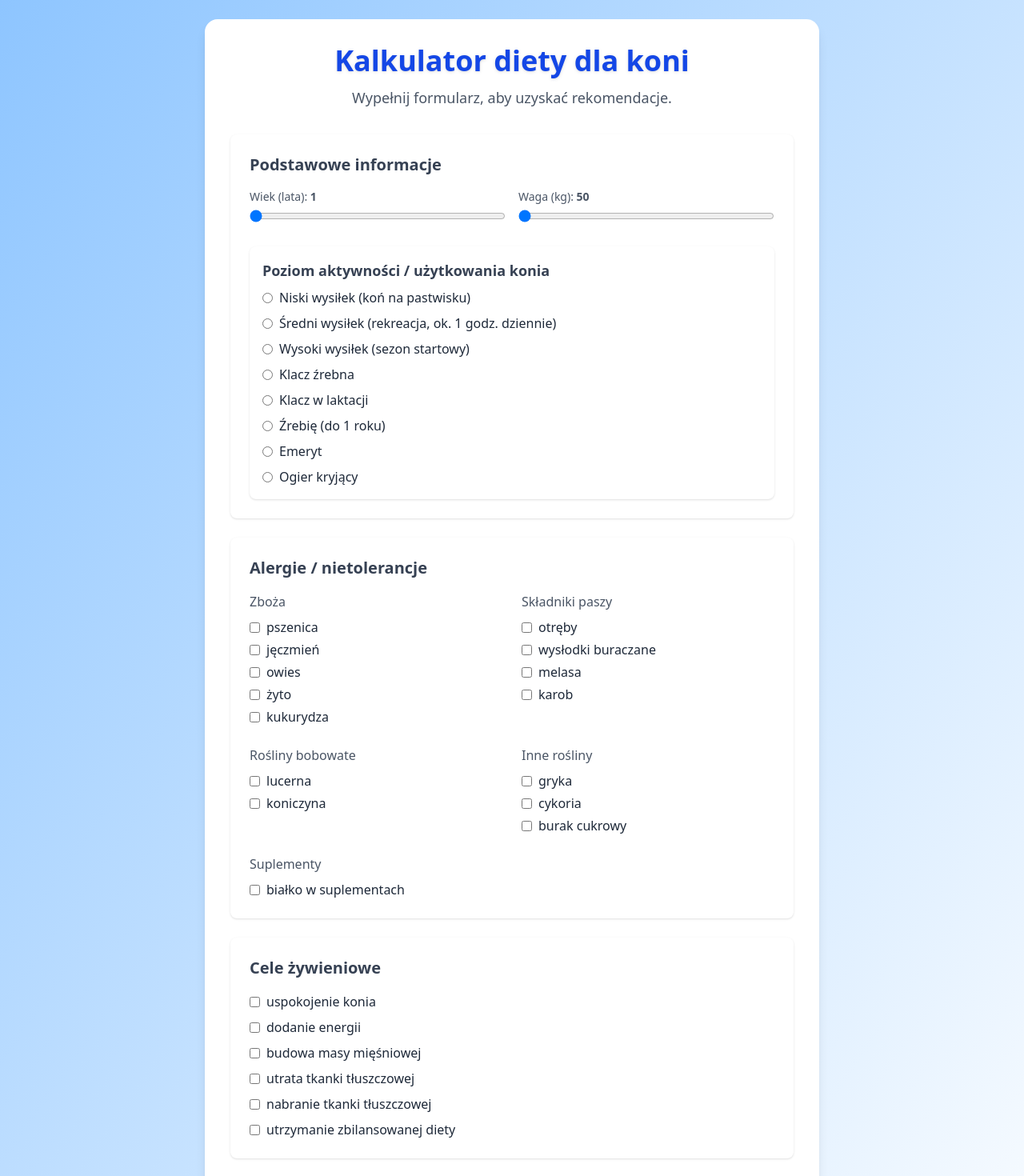
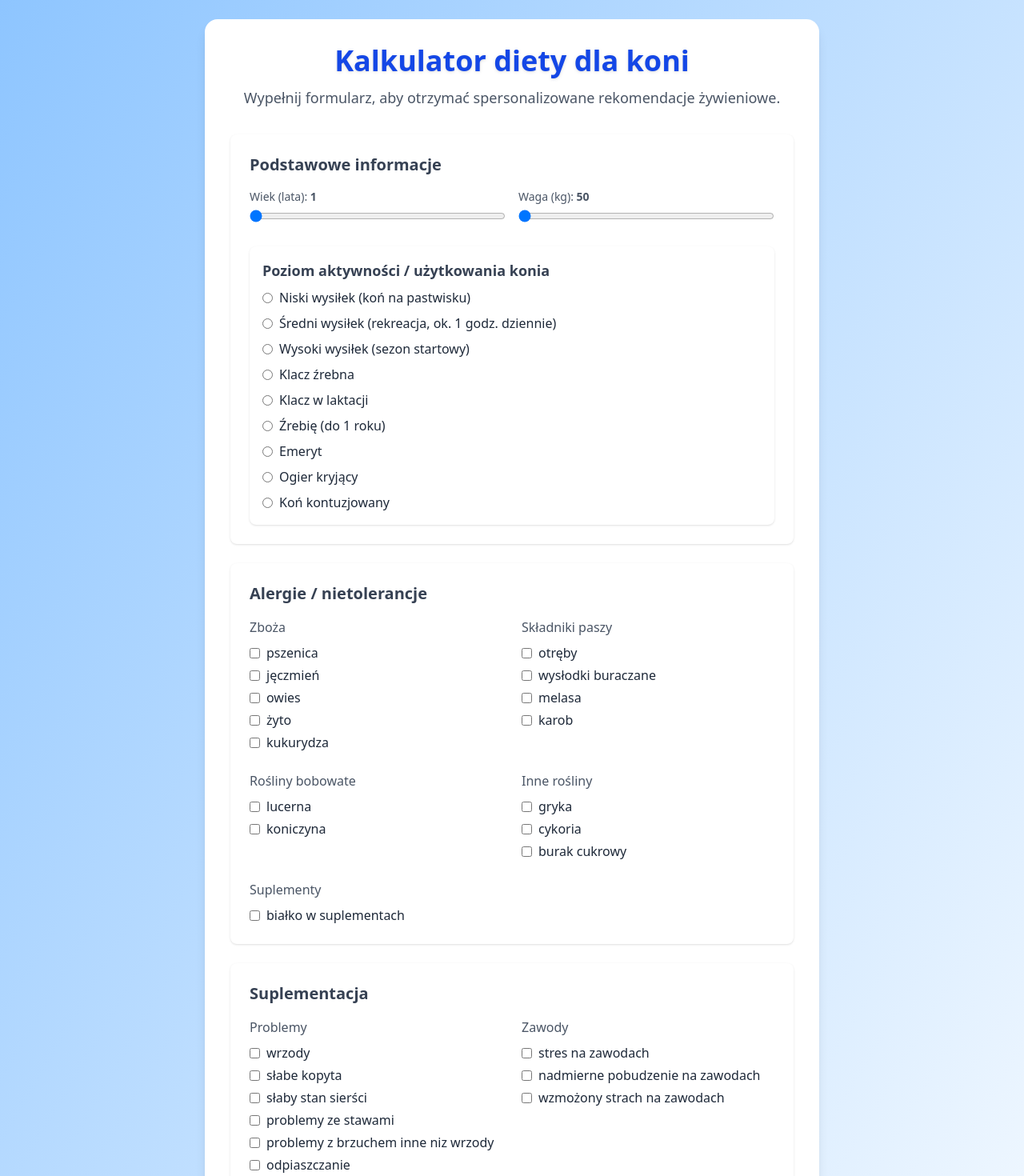
Before and after one commit to wiczes/NutritionForHorses, a React (Vite) app in the folder client/: page / in a window 1280 px wide. Shown: the top 1470 px of the page at 80% size. Built offline with nearby package versions, Linux system fonts and the light colour scheme.

Commit message:
supplements

```diff
--- a/client/src/App.jsx
+++ b/client/src/App.jsx
@@ -5,6 +5,7 @@ import Allergies from "./components/Allergies";
 import FeedingGoals from "./components/FeedingGoals";
 import PastureAccess from "./components/PastureAccess";
 import SubmitButton from "./components/SubmitButton";
+import Supplements from "./components/SupplementInfo";
 
 function App() {
   const [formData, setFormData] = useState({
@@ -12,6 +13,7 @@ function App() {
     weight: "",
     workload: "",
     allergies: [],
+    supplements: [],
     goals: [],
     pasture: ""
   });
@@ -22,6 +24,7 @@ function App() {
         <FormHeader />
         <HorseBasicInfo formData={formData} setFormData={setFormData} />
         <Allergies formData={formData} setFormData={setFormData} />
+        <Supplements formData={formData} setFormData={setFormData} />
         <FeedingGoals formData={formData} setFormData={setFormData} />
         <PastureAccess formData={formData} setFormData={setFormData} />
         <SubmitButton formData={formData} />
--- a/client/src/components/FormHeader.jsx
+++ b/client/src/components/FormHeader.jsx
@@ -5,7 +5,7 @@ export default function FormHeader() {
         Kalkulator diety dla koni
       </h1>
       <p className="text-lg text-gray-600">
-        Wypełnij formularz, aby uzyskać rekomendacje.
+        Wypełnij formularz, aby otrzymać spersonalizowane rekomendacje żywieniowe.
       </p>
     </header>
   );
--- a/client/src/components/HorseBasicInfo.jsx
+++ b/client/src/components/HorseBasicInfo.jsx
@@ -6,7 +6,8 @@ const workloadOptions = [
   "Klacz w laktacji",
   "Źrebię (do 1 roku)",
   "Emeryt",
-  "Ogier kryjący"
+  "Ogier kryjący",
+  "Koń kontuzjowany"
 ];
 
 export default function HorseBasicInfo({ formData, setFormData }) {
--- /dev/null
+++ b/client/src/components/SupplementInfo.jsx
@@ -0,0 +1,40 @@
+const categories = {
+  "Problemy": ["wrzody", "słabe kopyta", "słaby stan sierści", "problemy ze stawami", "problemy z brzuchem inne niz wrzody", "odpiaszczanie"],
+  "Zawody": ["stres na zawodach", "nadmierne pobudzenie na zawodach", "wzmożony strach na zawodach"]
+};
+
+export default function Supplements({ formData, setFormData }) {
+  const handleChange = (item) => {
+    const updated = formData.supplements.includes(item)
+      ? formData.supplements.filter((a) => a !== item)
+      : [...formData.supplements, item];
+
+    setFormData({ ...formData, supplements: updated });
+  };
+
+  return (
+    <div className="bg-white shadow rounded-lg p-6 mb-6">
+      <h2 className="text-xl font-semibold mb-4 text-gray-700">Suplementacja</h2>
+      <div className="grid md:grid-cols-2 gap-6">
+        {Object.entries(categories).map(([category, items]) => (
+          <div key={category}>
+            <h3 className="font-medium text-gray-600 mb-2">{category}</h3>
+            <div className="space-y-1">
+              {items.map((item) => (
+                <label key={item} className="flex items-center space-x-2">
+                  <input
+                    type="checkbox"
+                    checked={formData.allergies.includes(item)}
+                    onChange={() => handleChange(item)}
+                    className="rounded border-gray-300"
+                  />
+                  <span>{item}</span>
+                </label>
+              ))}
+            </div>
+          </div>
+        ))}
+      </div>
+    </div>
+  );
+}
```
